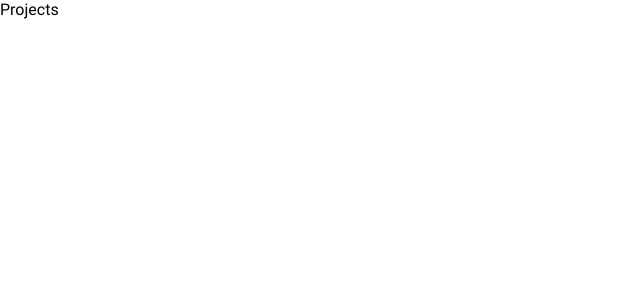
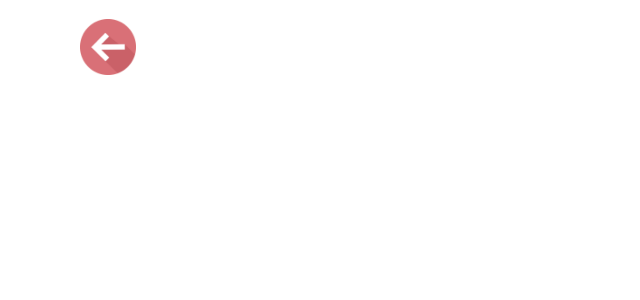
Before and after one commit to arnab-datta/arnab-datta.github.io, a React (Create React App) app: page /Projects in a window 1280 px wide. Shown: the top 300 px of the page, without its empty margins (0-640 px from the left). Built offline with nearby package versions, Linux system fonts and the light colour scheme.

Commit message:
Restructuring

```diff
--- a/src/Pages/Home/Home.js
+++ b/src/Pages/Home/Home.js
@@ -1,7 +1,7 @@
+import Slide from "react-reveal/Slide";
+import { Link } from "react-router-dom";
+import arnab from "../../assets/images/arnab.jpg";
 import "./Home.css";
-import arnab from "../../assets/images/arnab.jpg";
-import { BrowserRouter as Router, Switch, Route, Link } from "react-router-dom";
-import Slide from 'react-reveal/Slide';
 
 function Home() {
   return (
--- a/src/Pages/Profiles/Profiles.js
+++ b/src/Pages/Profiles/Profiles.js
@@ -9,21 +9,20 @@ import stackoverflow from "../../assets/icon/stackoverflow.svg";
 import email from "../../assets/icon/email.svg";
 
 import ProfileCards from "../../components/ProfileCards/ProfileCards.js";
-import Headers from "../../components/Headers/Headers.js";
+import HeadersComponent from "../../components/Headers/Headers.js";
 
 import { Fade, Slide } from "react-reveal";
 
 function Profiles() {
-
   return (
     <Slide right>
       <div className="profilePageWrap">
-        <Headers
+        <HeadersComponent
           headerName={"CONTACT & PROFILES"}
           // colorName={"cpf"}
           bcg={"swdbcg"}
           onback="/"
-        ></Headers>
+        ></HeadersComponent>
         <div className="profileSectionPar">
           <div className="profileSection">
             {profilesArr.map((el) => {
@@ -37,7 +36,6 @@ function Profiles() {
 }
 
 export default Profiles;
-
 
 const profilesArr = [
   {
--- a/src/Pages/Projects/Projects.js
+++ b/src/Pages/Projects/Projects.js
@@ -1,9 +1,12 @@
-import React from 'react';
+import React from "react";
+import HeadersComponent from "../../components/Headers/Headers";
 
 function Projects() {
- return (
-  <div>Projects</div>
- );
+  return (
+    <div>
+      <HeadersComponent></HeadersComponent>
+    </div>
+  );
 }
 
 export default Projects;
--- a/src/Pages/Skills/Skills.js
+++ b/src/Pages/Skills/Skills.js
@@ -1,19 +1,19 @@
-import React, { Component, useState } from "react";
-import { Fade, Slide } from "react-reveal";
-import Headers from "../../components/Headers/Headers.js";
+import React from "react";
+import { Fade } from "react-reveal";
 import CardGlobal from "../../components/CardGlobal/CardGlobal.js";
+import HeadersComponent from "../../components/Headers/Headers.js";
 import "./Skills.css";
 
 function Skills() {
   return (
     <Fade right>
       <div className="SkillsWraper">
-        <Headers
+        <HeadersComponent
           headerName={"SKILLSET & WORK DOMAIN"}
           colorName={"Swd"}
           bcg={"swdbcg"}
           onback="/"
-        ></Headers>
+        ></HeadersComponent>
         <div className="CardGlobalWrapper">
           {skillsArray.map((el) => {
             return (
@@ -49,8 +49,8 @@ const skillsArray = [
       },
       {
         h: "API Middleware",
-        v: "Node.js & Express.js"
-      }
+        v: "Node.js & Express.js",
+      },
     ],
   },
   { id: 4, skillsHeading: "Tools", dataArr: ["Git", "Postman"] },
```
Also changed, not shown: src/components/CardGlobal/CardGlobal.js (+16 -18 lines), src/components/Headers/Headers.js (+5 -7 lines), src/Pages/404/404.css (added). Lines whose indentation alone changed are shown as unchanged.
